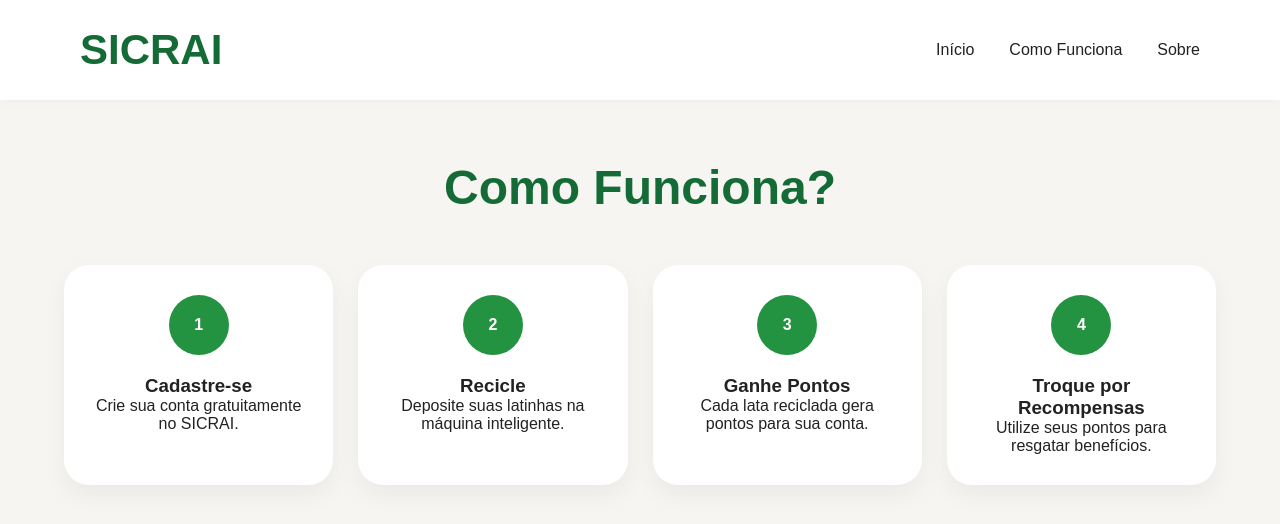
After one commit to MattGomx/sicrai, a PHP site: page /ComoFunciona.html in a window 1280 px wide. The commit adds this page. Shown: the top 524 px of the page. Run offline with PHP 8.4, Linux system fonts and the light colour scheme.

Commit message:
Novas Paginas

```diff
--- /dev/null
+++ b/ComoFunciona.html
@@ -0,0 +1,58 @@
+<!DOCTYPE html>
+<html lang="pt-BR">
+<head>
+<meta charset="UTF-8">
+<meta name="viewport" content="width=device-width, initial-scale=1.0">
+<title>Como Funciona - SICRAI</title>
+<link rel="stylesheet" href="css/style.css">
+</head>
+<body>
+
+<header>
+    <a href="index.html" style="text-decoration: none; color: inherit;">
+        <div class="logo">SICRAI</div>
+    </a>
+
+    <nav>
+        <a href="index.html">Início</a>
+        <a href="ComoFunciona.html">Como Funciona</a>
+        <a href="sobre.html">Sobre</a>
+    </nav>
+</header>
+
+<section class="page">
+
+    <h1>Como Funciona?</h1>
+
+    <div class="steps">
+
+        <div class="step">
+            <span>1</span>
+            <h3>Cadastre-se</h3>
+            <p>Crie sua conta gratuitamente no SICRAI.</p>
+        </div>
+
+        <div class="step">
+            <span>2</span>
+            <h3>Recicle</h3>
+            <p>Deposite suas latinhas na máquina inteligente.</p>
+        </div>
+
+        <div class="step">
+            <span>3</span>
+            <h3>Ganhe Pontos</h3>
+            <p>Cada lata reciclada gera pontos para sua conta.</p>
+        </div>
+
+        <div class="step">
+            <span>4</span>
+            <h3>Troque por Recompensas</h3>
+            <p>Utilize seus pontos para resgatar benefícios.</p>
+        </div>
+
+    </div>
+
+</section>
+
+</body>
+</html>
--- a/css/style.css
+++ b/css/style.css
@@ -451,3 +451,80 @@ footer h3{
         grid-template-columns:1fr;
     }
 }
+
+.page{
+    width:90%;
+    max-width:1200px;
+    margin:60px auto;
+}
+
+.page h1{
+    text-align:center;
+    color:#146b35;
+    margin-bottom:50px;
+    font-size:48px;
+}
+
+.steps{
+    display:grid;
+    grid-template-columns:repeat(4,1fr);
+    gap:25px;
+}
+
+.step{
+    background:white;
+    padding:30px;
+    border-radius:25px;
+    text-align:center;
+    box-shadow:0 10px 25px rgba(0,0,0,.05);
+}
+
+.step span{
+    width:60px;
+    height:60px;
+    background:#249341;
+    color:white;
+    border-radius:50%;
+    display:flex;
+    align-items:center;
+    justify-content:center;
+    margin:auto;
+    margin-bottom:20px;
+    font-weight:bold;
+}
+
+.cards-about{
+    display:grid;
+    grid-template-columns:repeat(3,1fr);
+    gap:25px;
+    margin-top:40px;
+}
+
+.about-card,
+.info-box{
+    background:white;
+    padding:30px;
+    border-radius:25px;
+    box-shadow:0 10px 25px rgba(0,0,0,.05);
+}
+
+.texto{
+    text-align:center;
+    max-width:900px;
+    margin:auto;
+    line-height:32px;
+    color:#555;
+}
+
+.info-box{
+    margin-bottom:25px;
+}
+
+@media(max-width:900px){
+
+    .steps,
+    .cards-about{
+        grid-template-columns:1fr;
+    }
+
+}
```
Also changed, not shown: SaibaMais.html (added, +64 -0 lines), index.html (+5 -5 lines), sobre.html (added, +59 -0 lines).
